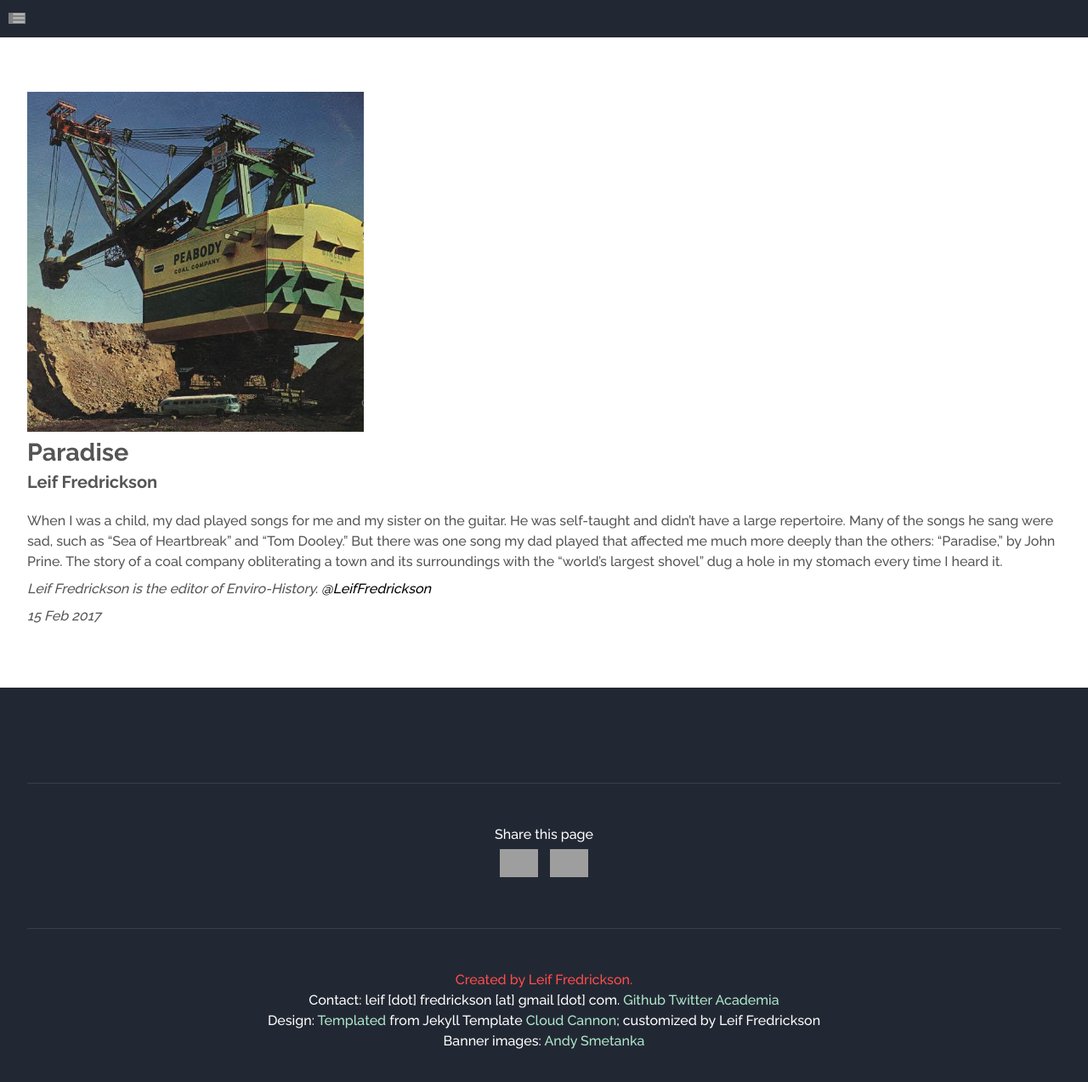
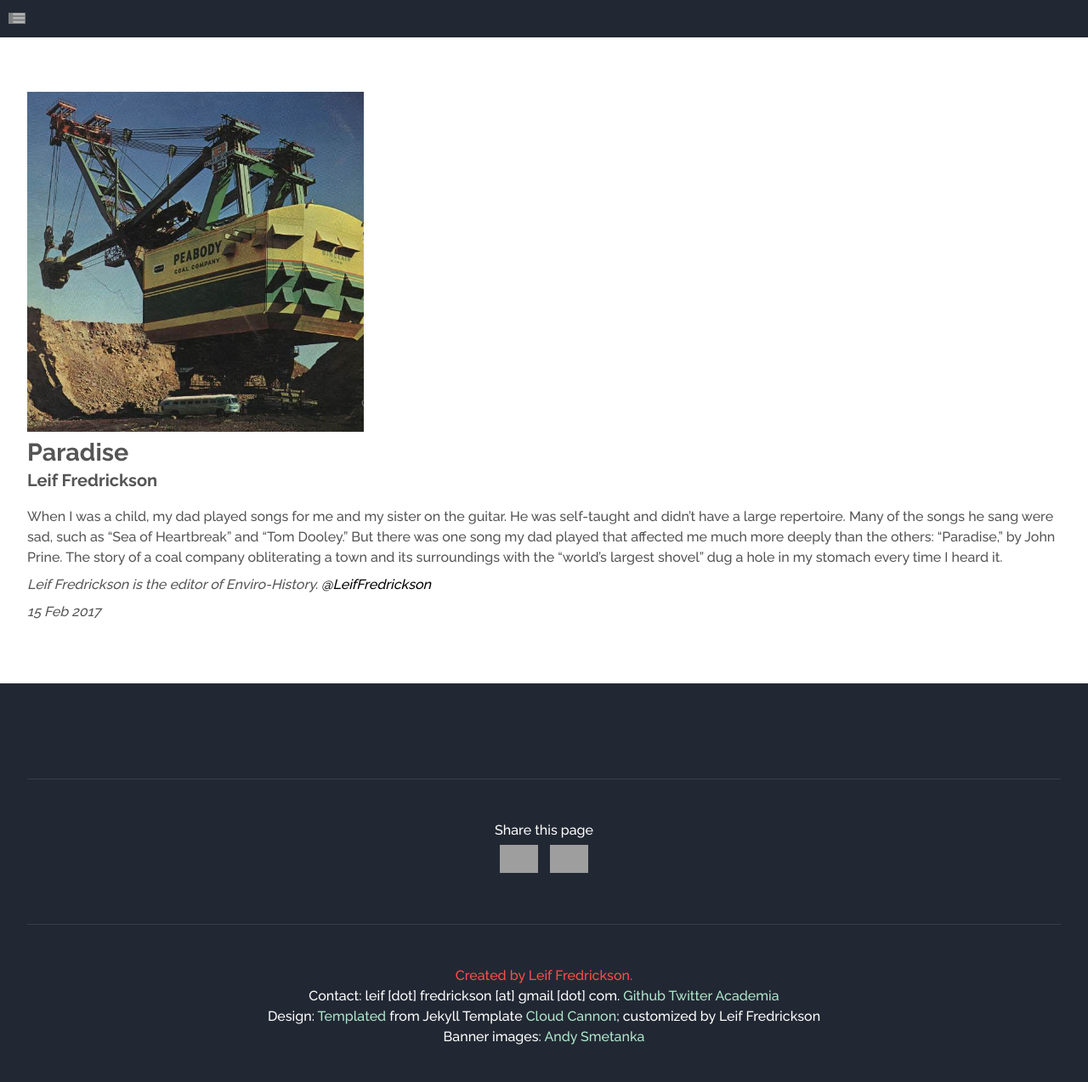
Before and after one commit to leiffredrickson/enviro-history, a Jekyll site: the page built from _posts/2017-02-15-paradise.md, in a window 1280 px wide and 1301 px high. Shown: the top 1273 px of the window at 85% size. Built offline with Jekyll 4.4.1, drawn with Linux system fonts in a browser that asks for light colours; grey boxes are pictures that could not be loaded.

Commit message:
change style

```diff
--- a/assets/css/style.css
+++ b/assets/css/style.css
@@ -44,7 +44,7 @@
 	h1, h2, h3, h4, h5, h6 {
 		color: inherit;
 		font-weight: 700;
-		line-height: 1.75em;
+		line-height: 1.5em;
 		margin-bottom: 0em;
 	}
 
@@ -108,7 +108,7 @@
 	header h2 {
 		margin: 0;
 		padding: 0;
-		font-size: 3em;
+		font-size: 2em;
 		font-weight: 700;
 	}
 
```
Also changed, not shown: visualizations/mysis/index.html (+6 -5 lines).
